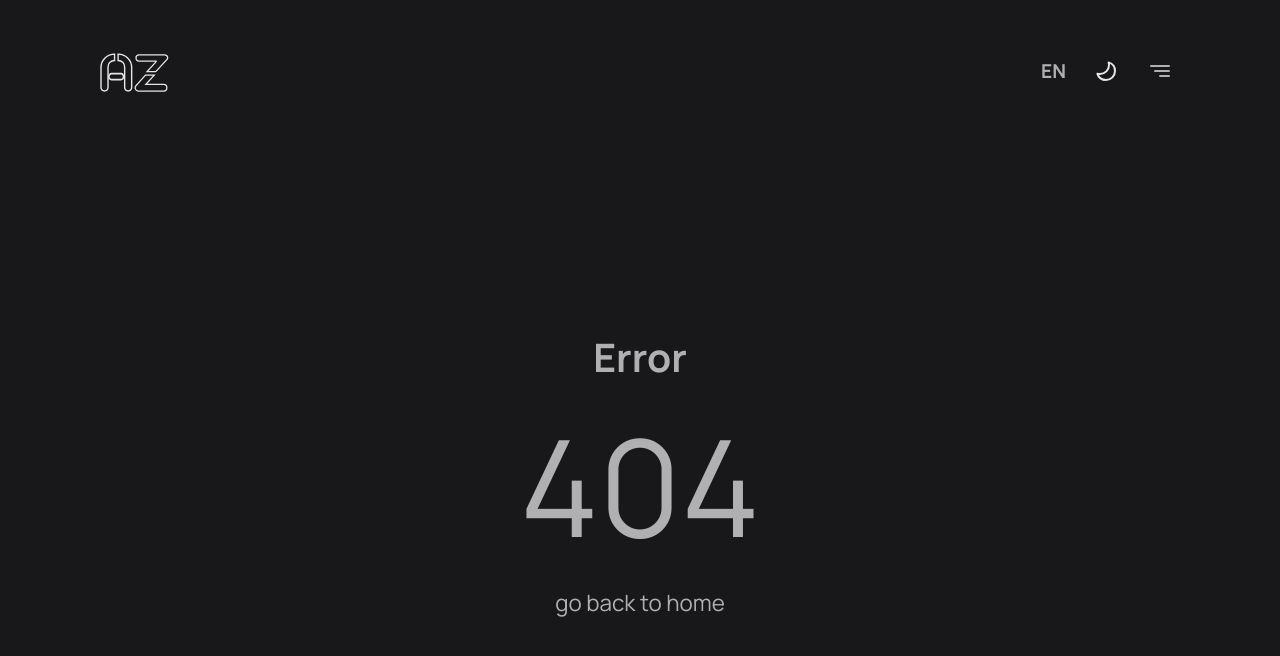
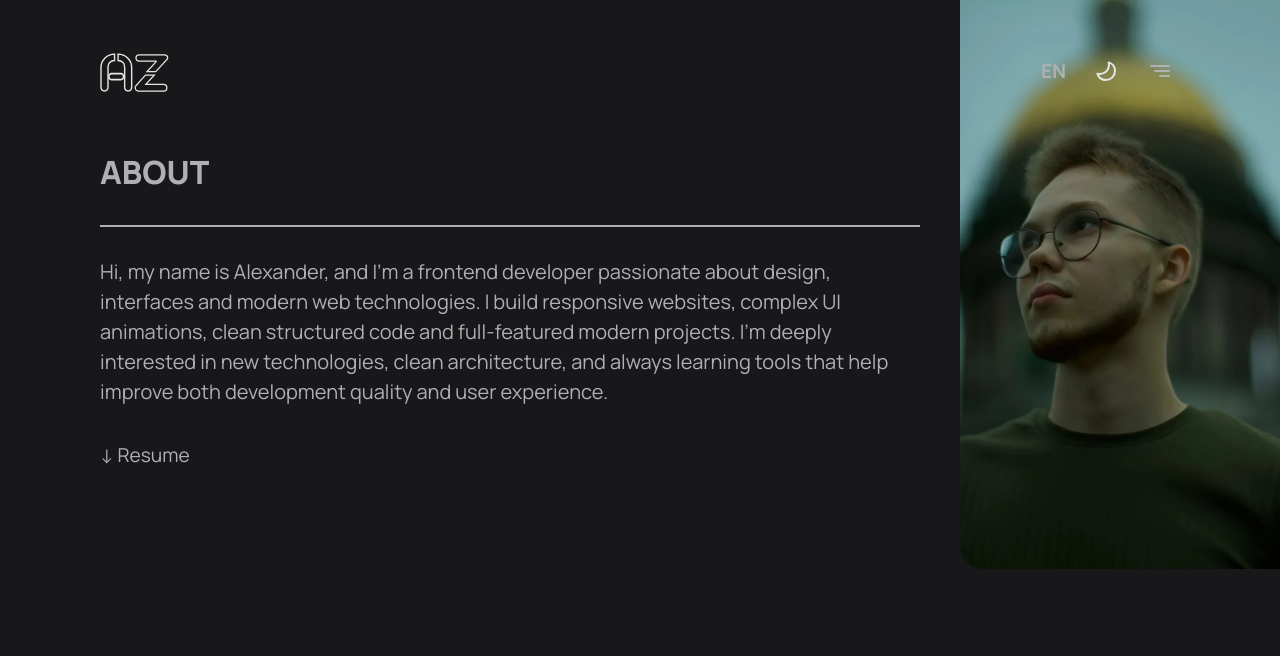
Before and after one commit to AlexsandrZolotarev/alexsanderzolotarev, a React (Vite) app: page /about in a window 1280 px wide. Before the commit this address had no page. Shown: the top 656 px of the page. Built offline with nearby package versions, Linux system fonts and the light colour scheme.

Commit message:
feat(About): add about page

```diff
--- a/src/App.tsx
+++ b/src/App.tsx
@@ -10,6 +10,7 @@ import { Provider } from 'react-redux';
 import { store } from './Redux/store';
 import ProjectPage from './pages/ProjectPage/ProjectPage';
 import ContactPage from './pages/ContactPage/ContactPage';
+import AboutPage from './pages/AboutPage/AboutPage';
 
 const DELAY: number = 3000;
 
@@ -35,8 +36,10 @@ const App = () => {
                   <Route element={<Layout />}>
                     <Route path="/" element={<HomePage />} />
                     <Route path="/contact" element={<ContactPage />} />
+                    <Route path="/about" element={<AboutPage />} />
                     <Route path="/projects" element={<ProjectsPage />} />
                     <Route path="/projects/:projectId" element={<ProjectPage />} />
+
                     <Route path="*" element={<ErrorPage />} />
                   </Route>
                 </Routes>
--- a/src/lang/en.json
+++ b/src/lang/en.json
@@ -68,5 +68,11 @@
   "contact.mail.label": "Mail",
   "contact.mail.value": "masterblacksmith@mail.ru",
   "contact.social.label": "Social media",
-  "contact.social.telegram": "Telegram"
+  "contact.social.telegram": "Telegram",
+  "about.title": "ABOUT",
+
+  "about.mail.label": "Mail",
+  "about.resume": "Resume",
+
+  "about.description": "Hi, my name is Alexander, and I'm a frontend developer passionate about design, interfaces and modern web technologies. I build responsive websites, complex UI animations, clean structured code and full-featured modern projects. I'm deeply interested in new technologies, clean architecture, and always learning tools that help improve both development quality and user experience."
 }
--- a/src/lang/ru.json
+++ b/src/lang/ru.json
@@ -70,5 +70,11 @@
   "contact.mail.label": "Почта",
   "contact.mail.value": "masterblacksmith@mail.ru",
   "contact.social.label": "Социальные сети",
-  "contact.social.telegram": "Telegram"
+  "contact.social.telegram": "Telegram",
+
+  "about.title": "ОБО МНЕ",
+
+  "about.resume": "Резюме",
+
+  "about.description": "Привет! Меня зовут Александр, и я — фронтенд-разработчик, который обожает дизайн, интерфейсы и современный веб. Я создаю адаптивные сайты, сложные UI-анимации, структурированный код и современные полноценные проекты. Я увлечён новыми технологиями, чистой архитектурой и постоянно изучаю инструменты, которые помогают улучшать качество разработки и пользовательского опыта."
 }
--- /dev/null
+++ b/src/pages/AboutPage/AboutPage.tsx
@@ -0,0 +1,56 @@
+import { useAppReady } from '@/hooks/useAppReady';
+import { useLang } from '@/hooks/useLang';
+import { useAppSelector } from '@/Redux/hooks';
+import Avatar from '../../images/Hero/Avatar.webp';
+import { useEffect } from 'react';
+function AboutPage() {
+  const isTextVisible = useAppSelector((state) => state.visibilitySlice.isTextVisible);
+  const { translate } = useLang();
+  const { appReady } = useAppReady();
+  useEffect(() => {
+    document.body.classList.add('no-scroll-about');
+
+    return () => {
+      document.body.classList.remove('no-scroll-about');
+    };
+  }, []);
+  return (
+    <section className="about">
+      <div
+        className={`about__body ${isTextVisible ? 'is-active' : 'is-lock'} ${
+          appReady ? 'is-animate' : ''
+        }`}
+      >
+        <h1 className="about__title">{translate('about.title')}</h1>
+        <p className="about__description">{translate('about.description')}</p>
+        <div
+          className={`about__list ${isTextVisible ? 'is-active' : 'is-lock'} ${
+            appReady ? 'is-animate' : ''
+          }`}
+        >
+          <div className="about__item">
+            <a
+              className="about__link"
+              href="mailto:masterblacksmith@mail.ru"
+              target="_blank"
+              rel="noreferrer"
+            >
+              ↓ {translate('about.resume')}
+            </a>
+          </div>
+        </div>
+      </div>
+      <div
+        className={`about__inner ${isTextVisible ? 'is-active' : 'is-lock'} ${
+          appReady ? 'is-animate' : ''
+        }`}
+      >
+        <div className="about__avatar">
+          <img src={Avatar} alt="" />
+        </div>
+      </div>
+    </section>
+  );
+}
+
+export default AboutPage;
--- /dev/null
+++ b/src/styles/blocks/About/_about.scss
@@ -0,0 +1,110 @@
+@use '../../helpers/' as *;
+.about {
+  display: flex;
+  padding-top: 0;
+  @include tablet {
+    flex-direction: column-reverse;
+  }
+  @include mobile {
+    padding-inline: rem(24);
+    padding-top: rem(150);
+  }
+
+  &__body {
+    width: 75%;
+    padding: rem(150) rem(40) 0 rem(100);
+    @include anim-sd;
+    animation-duration: 1s;
+    animation-delay: 0.7s;
+    &.is-active {
+      animation: var(--animation-upFade);
+    }
+    @include tablet {
+      width: 100%;
+      padding: rem(24);
+    }
+    @include mobile {
+      padding: 0;
+    }
+  }
+  &__title {
+    border-bottom: var(--border);
+    padding-bottom: rem(30);
+    border-bottom: var(--border);
+    padding-bottom: rem(30);
+    font-weight: bolder;
+    text-transform: uppercase;
+    font-family: var(--font-family-variable);
+    font-variation-settings:
+      'wght' 800,
+      'wdth' 125;
+    @include fluid-text(40, 20);
+    @include tablet {
+      margin-top: rem(40);
+    }
+  }
+
+  &__description {
+    padding-block: rem(30);
+    @include fluid-text(20, 20);
+  }
+  &__list {
+    @include anim-sd;
+    animation-duration: 1s;
+    animation-delay: 0.7s;
+    &.is-active {
+      animation: var(--animation-upFade);
+    }
+  }
+  &__inner {
+    width: 25%;
+    position: relative;
+    @include anim-sd;
+    animation-duration: 1s;
+    animation-delay: 0.7s;
+    &.is-active {
+      animation: var(--animation-upFade);
+    }
+    @include tablet {
+      padding: rem(50);
+      width: 100%;
+      display: flex;
+      justify-content: center;
+    }
+    @include mobile {
+      padding: 0;
+    }
+  }
+  &__avatar {
+    position: relative;
+    overflow-y: hidden;
+    padding-top: 177.7777777778%;
+    border-radius: 0px 0px 0px 24px;
+    @include tablet {
+      padding-top: rem(120);
+    }
+    @include mobile {
+      padding-top: rem(0);
+    }
+    img {
+      position: absolute;
+      inset: 0;
+      height: 100%;
+      width: 100%;
+      color: transparent;
+      transform: scaleX(-1);
+      object-fit: cover;
+      @include tablet {
+        position: relative;
+        border-radius: 24px;
+      }
+    }
+  }
+
+  &__link {
+    @include fluid-text(20, 18);
+    @include tablet {
+      padding-bottom: rem(30);
+    }
+  }
+}
--- /dev/null
+++ b/src/styles/blocks/_scroll-about.scss
@@ -0,0 +1,7 @@
+@use '../helpers' as *;
+.no-scroll-about {
+  &::-webkit-scrollbar {
+    width: 0;
+    height: 0;
+  }
+}
--- a/src/styles/main.scss
+++ b/src/styles/main.scss
@@ -15,6 +15,7 @@
 @use './blocks/lights';
 @use './blocks/baseline';
 @use './blocks/logo';
+@use './blocks/scroll-about';
 
 @use './blocks/Skills/tabs';
 @use './blocks/Skills/list';
@@ -31,3 +32,5 @@
 @use './blocks/Pages/ErrorPage/errorPage';
 
 @use './blocks/Contact/contact';
+
+@use './blocks/About/about';
```
Also changed, not shown: src/Components/Footer/Footer.tsx (deleted, +0 -47 lines), src/images/Hero/Avatar.webp, src/images/Hero/ClipPathGroupMain.webp (deleted).
